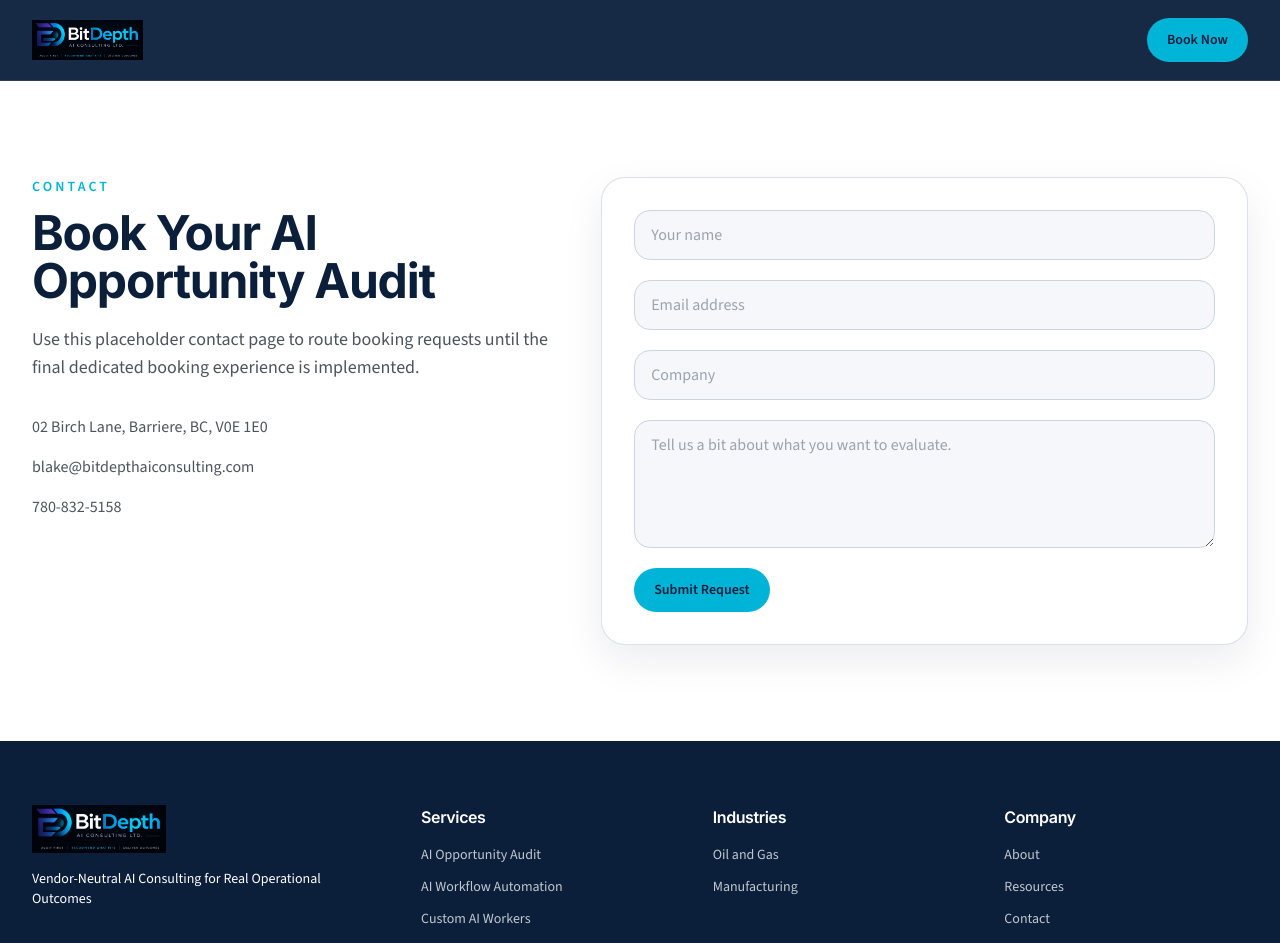
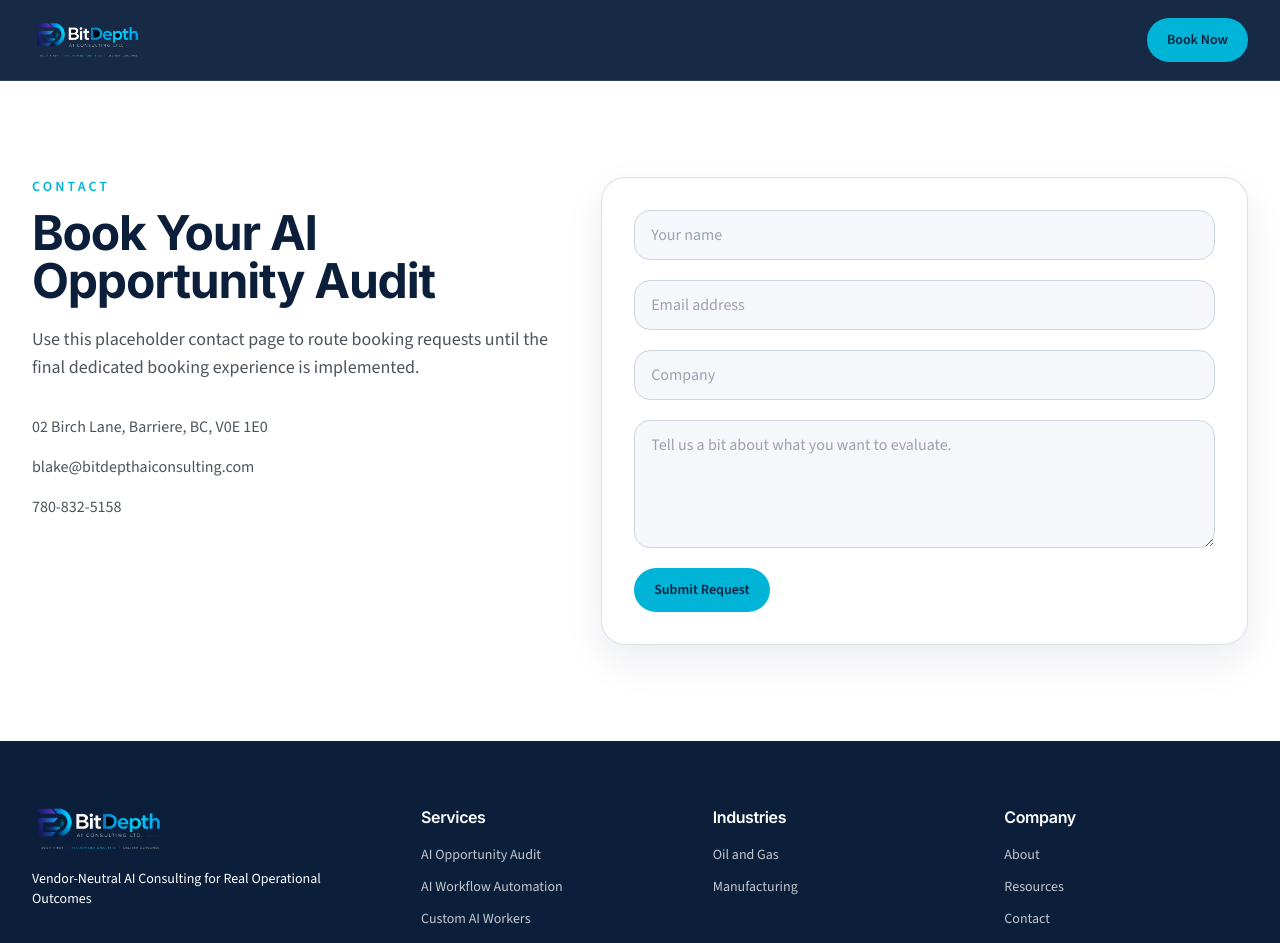
Before and after one commit to Yeti567/Bit-Depth-AI-Consulting-Website, a Next.js app: page /contact in a window 1280 px wide. Shown: the top 943 px of the page. Built offline with nearby package versions, Linux system fonts and the light colour scheme.

Commit message:
Use transparent logo asset in header and footer

```diff
--- a/src/components/layout/site-footer.tsx
+++ b/src/components/layout/site-footer.tsx
@@ -8,7 +8,7 @@ export function SiteFooter() {
         <div className="space-y-4">
           <Link href="/" className="relative block h-12 w-[220px]" aria-label="BitDepth AI Consulting home">
             <Image
-              src="/images/bitdepth logo dark background.jpg"
+              src="/images/logo svg transparent.svg"
               alt="BitDepth AI Consulting logo"
               fill
               sizes="220px"
--- a/src/components/layout/site-header.tsx
+++ b/src/components/layout/site-header.tsx
@@ -9,7 +9,7 @@ export function SiteHeader({ simplified = false }: { simplified?: boolean }) {
       <div className="container-shell relative flex min-h-20 items-center justify-between gap-6">
         <Link href="/" className="relative block h-10 w-[180px] shrink-0" aria-label="BitDepth AI Consulting home">
           <Image
-            src="/images/bitdepth logo dark background.jpg"
+            src="/images/logo svg transparent.svg"
             alt="BitDepth AI Consulting logo"
             fill
             priority
```
Also changed, not shown: public/images/logo svg transparent.svg (added).
